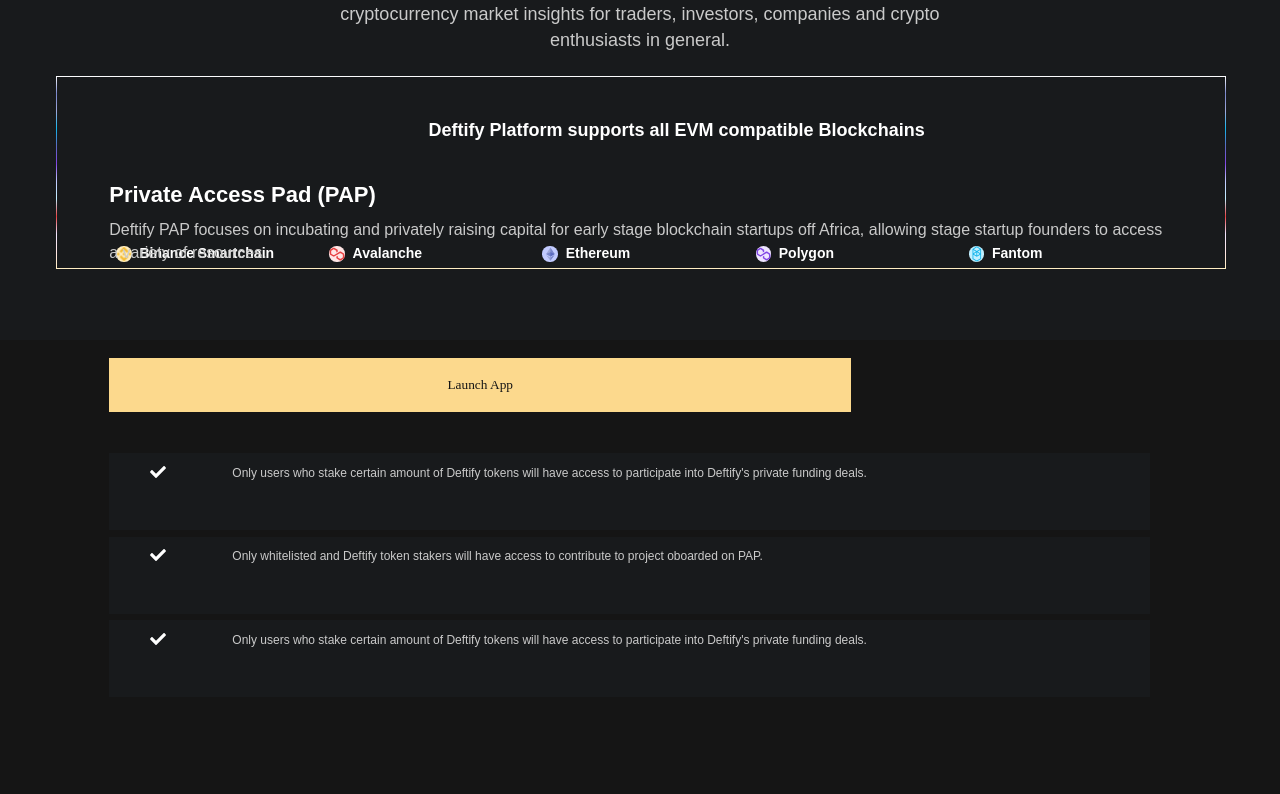
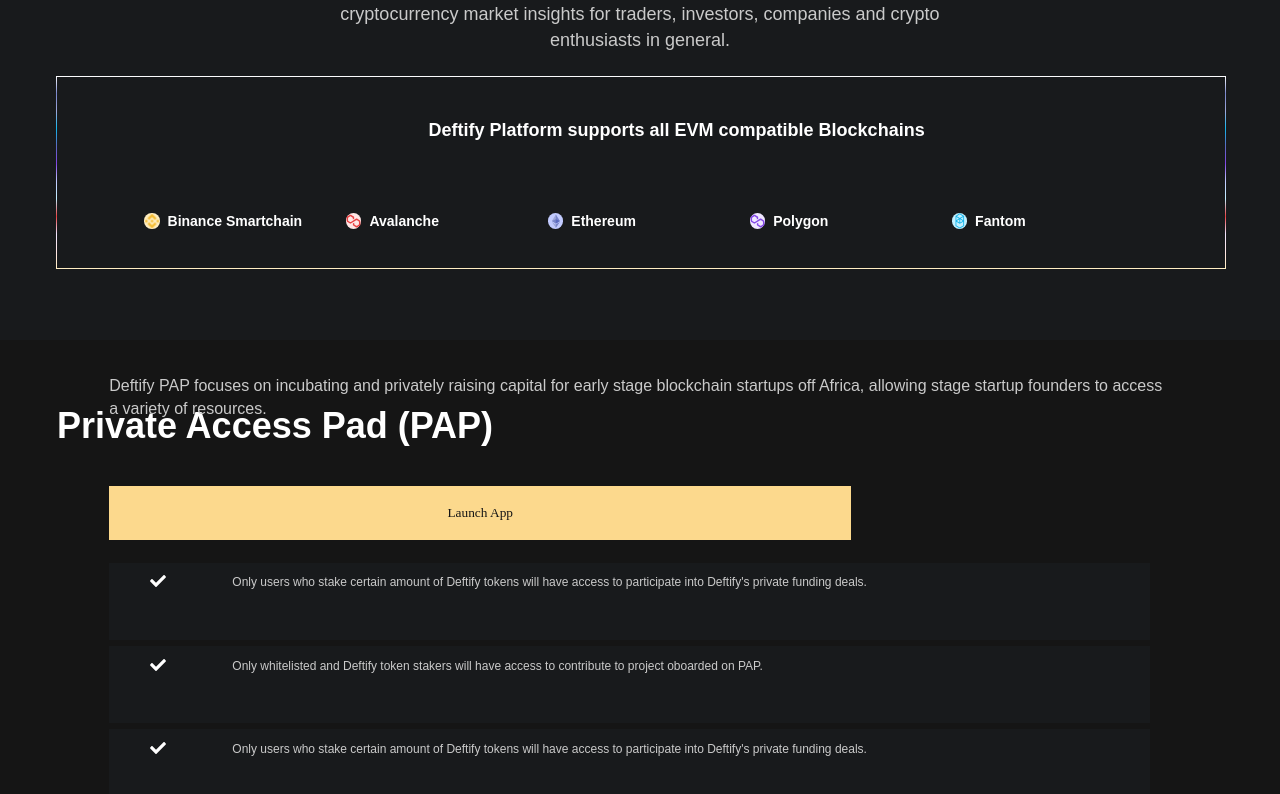
Before and after one commit to KvNGCzA/Official-Website, a React (Create React App) app: page / in a window 1280 px wide. Shown: the part 1379-2173 px from the top of the page. Built offline with nearby package versions, Linux system fonts and the light colour scheme; a web font is replaced by a local one.

Commit message:
commit made

```diff
--- a/src/pages/Home/index.tsx
+++ b/src/pages/Home/index.tsx
@@ -304,10 +304,10 @@ const Home = () => (
               definition: `{
             flex-direction: row;
             padding: 0px;
-            width: 91.2375%;
-            height: 190.93px;
-            left: 4.38125%;
-            top: 48.8720930233%;
+            width: 86.438020429%;
+            height: 37.73px;
+            left: 6.78098978551%;
+            top: 30.0026187608%;
           }`
             }
           ]}
@@ -320,6 +320,18 @@ const Home = () => (
             width="100%"
             height="24px"
             margin="6.7304041694% 0px"
+            wideScreensDefinitions={[
+              {
+                screenSize: 768,
+                definition: `{
+            align-items: center;
+            width: 20.5813462013%;
+            height: 37.73px;
+            left: 0;
+            top: 0;
+          }`
+              }
+            ]}
           >
             <CustomDiv
               position="static"
@@ -351,6 +363,18 @@ const Home = () => (
             width="100%"
             height="24px"
             margin="6.7304041694% 0px"
+            wideScreensDefinitions={[
+              {
+                screenSize: 768,
+                definition: `{
+            align-items: center;
+            width: 20.5813462013%;
+            height: 37.73px;
+            left: 0;
+            top: 0;
+          }`
+              }
+            ]}
           >
             <CustomDiv
               position="static"
@@ -382,6 +406,18 @@ const Home = () => (
             width="100%"
             height="24px"
             margin="6.7304041694% 0px"
+            wideScreensDefinitions={[
+              {
+                screenSize: 768,
+                definition: `{
+            align-items: center;
+            width: 20.5813462013%;
+            height: 37.73px;
+            left: 0;
+            top: 0;
+          }`
+              }
+            ]}
           >
             <CustomDiv
               position="static"
@@ -413,6 +449,18 @@ const Home = () => (
             width="100%"
             height="24px"
             margin="6.7304041694% 0px"
+            wideScreensDefinitions={[
+              {
+                screenSize: 768,
+                definition: `{
+            align-items: center;
+            width: 20.5813462013%;
+            height: 37.73px;
+            left: 0;
+            top: 0;
+          }`
+              }
+            ]}
           >
             <CustomDiv
               position="static"
@@ -444,6 +492,18 @@ const Home = () => (
             width="100%"
             height="24px"
             margin="6.7304041694% 0px"
+            wideScreensDefinitions={[
+              {
+                screenSize: 768,
+                definition: `{
+            align-items: center;
+            width: 20.5813462013%;
+            height: 37.73px;
+            left: 0;
+            top: 0;
+          }`
+              }
+            ]}
           >
             <CustomDiv
               position="static"
@@ -470,7 +530,25 @@ const Home = () => (
         </CustomDiv>
       </CustomDiv>
     </CustomDiv>
-    <CustomDiv position="absolute" width="100%" top={34.6127794084} left={0} height="873px">
+    <CustomDiv
+      position="absolute"
+      width="100%"
+      top={34.6127794084}
+      left={0}
+      height="873px"
+      wideScreensDefinitions={[
+        {
+          screenSize: 768,
+          definition: `{
+            position: absolute;
+            width: 100%;
+            height: 701px;
+            left: 0;
+            top: 38.4088964927%;
+          }`
+        }
+      ]}
+    >
       <Text
         position="absolute"
         color="#fff"
@@ -481,6 +559,18 @@ const Home = () => (
         fontWeight="bold"
         left={8.53333333333}
         top={2.99541809851}
+        wideScreensDefinitions={[
+          {
+            screenSize: 768,
+            definition: `{
+            position: absolute;
+            top: 11.4921540656%;
+            left: 4.44444444444%;
+            font-size: 36px;
+            line-height: 45px;
+          }`
+          }
+        ]}
       >
         Private Access Pad (PAP)
       </Text>
```
